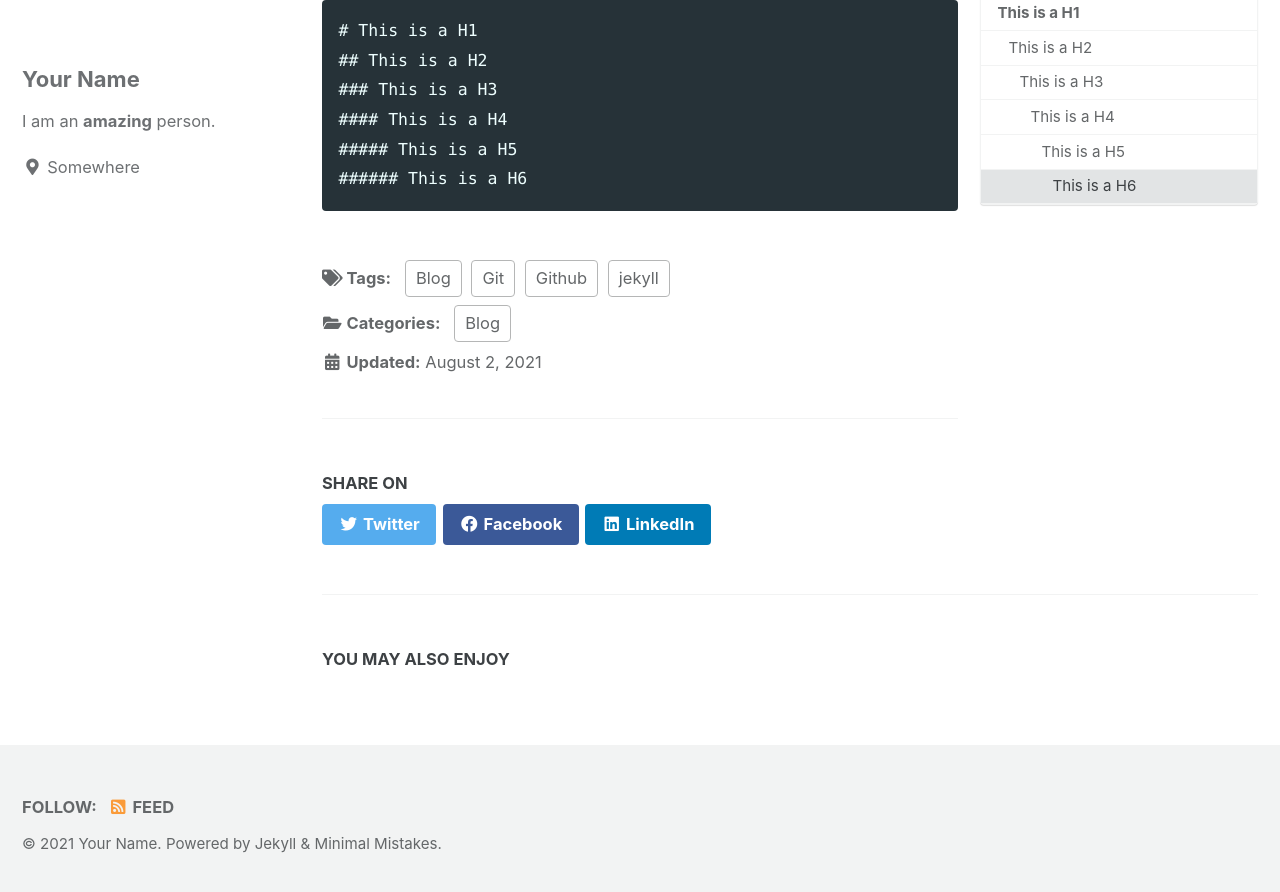
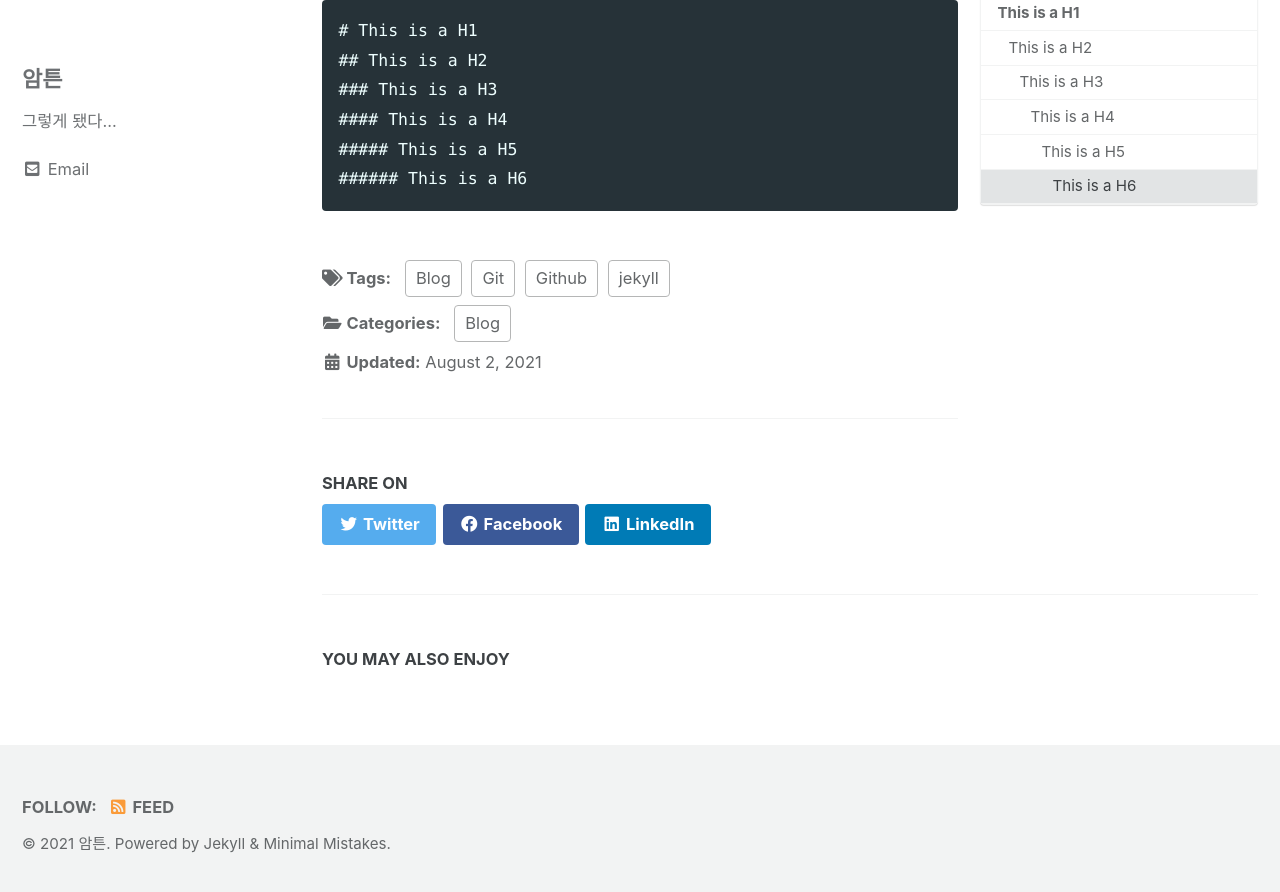
Before and after one commit to jyhynn/let.github.io, a Jekyll site: the page built from _posts/2021-08-02-test.md, in a window 1280 px wide and 900 px high, scrolled down 653 px. Shown: the top 892 px of the window. Built offline with Jekyll 4.4.1, drawn with Linux system fonts in a browser that asks for light colours; cached includes are drawn as plain includes; some of the changed text lies outside the part shown.

Commit message:
config default update

```diff
--- a/_config.yml
+++ b/_config.yml
@@ -16,11 +16,11 @@ minimal_mistakes_skin    : "default" # "air", "aqua", "contrast", "dark", "dirt"
 
 # Site Settings
 locale                   : "en-US"
-title                    : "Site Title"
+title                    : "Armton Blog"
 title_separator          : "-"
 subtitle                 : # site tagline that appears below site title in masthead
-name                     : "Your Name"
-description              : "An amazing website."
+name                     : "암튼"
+description              : "그냥 하는거지... 무슨 생각을 해"
 url                      : # the base hostname & protocol for your site e.g. "https://mmistakes.github.io"
 baseurl                  : # the subpath of your site, e.g. "/blog"
 repository               : # GitHub username/repo-name e.g. "mmistakes/minimal-mistakes"
@@ -101,15 +101,15 @@ analytics:
 
 # Site Author
 author:
-  name             : "Your Name"
+  name             : "암튼"
   avatar           : # path of avatar image, e.g. "/assets/images/bio-photo.jpg"
-  bio              : "I am an **amazing** person."
-  location         : "Somewhere"
+  bio              : "그렇게 됐다..."
+  location         : # "Somewhere"
   email            :
   links:
     - label: "Email"
       icon: "fas fa-fw fa-envelope-square"
-      # url: "mailto:your.name@email.com"
+      url: "letsjamm@naver..com"
     - label: "Website"
       icon: "fas fa-fw fa-link"
       # url: "https://your-website.com"
```
